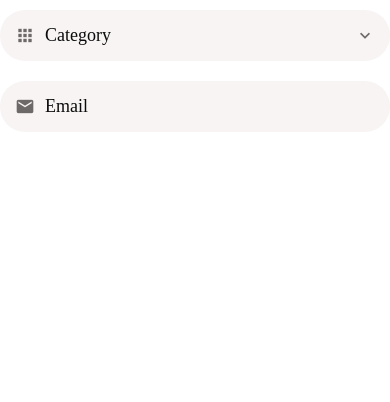
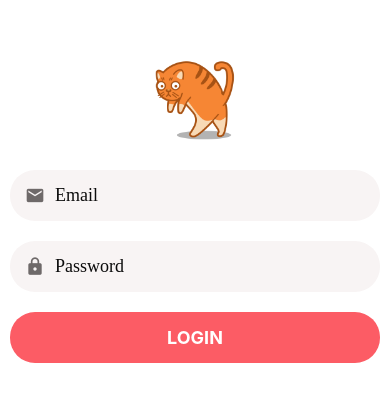
Before and after one commit to SathmanGazi/StressReducer, a React Native app: screen / in a window 390 px wide. Shown: the top 402 px of the page. Built offline with nearby package versions, Linux system fonts and the light colour scheme.

Commit message:
Fixed issues with Formik and Yup and made some improvement with login screen

```diff
--- a/App.js
+++ b/App.js
@@ -1,13 +1,4 @@
 import React, { useState } from 'react';
-import {
-  View,
-  SafeAreaView,
-  StyleSheet,
-  Image,
-  Text,
-  TextInput,
-  Switch,
-} from 'react-native';
 
 import { MaterialCommunityIcons } from '@expo/vector-icons';
 
@@ -20,33 +11,8 @@
 import Screen from './app/components/Screen';
 import AppTextInput from './app/components/AppTextInput';
 import AppPicker from './app/components/AppPicker';
+import LoginScreen from './app/screens/LoginScreen';
 
-const categories = [
-  {
-    label: 'Furniture',
-    value: 1,
-  },
-  {
-    label: 'Camera',
-    value: 1,
-  },
-  {
-    label: 'Bottle',
-    value: 1,
-  },
-];
 export default function App() {
-  const [category, setCategory] = useState(false);
-  return (
-    <Screen>
-      <AppPicker
-        selectedItem={category}
-        onSelectItem={item => setCategory(item)}
-        items={categories}
-        icon='apps'
-        placeholder='Category'
-      />
-      <AppTextInput icon='email' placeholder='Email' />
-    </Screen>
-  );
+  return <LoginScreen />;
 }
--- /dev/null
+++ b/app/components/ErrorMessage.js
@@ -0,0 +1,14 @@
+import React from 'react';
+import { StyleSheet } from 'react-native';
+import AppText from './AppText';
+
+function ErrorMessage({ error }) {
+  if (!error) return null;
+
+  return <AppText style={styles.error}>{error}</AppText>;
+}
+
+const styles = StyleSheet.create({
+  error: { color: 'red' },
+});
+export default ErrorMessage;
--- /dev/null
+++ b/app/screens/LoginScreen.js
@@ -0,0 +1,69 @@
+import React from 'react';
+import { StyleSheet, Image } from 'react-native';
+import { Formik } from 'formik';
+import * as Yup from 'yup';
+
+import AppButton from '../components/AppButton';
+import AppTextInput from '../components/AppTextInput';
+import Screen from '../components/Screen';
+import AppText from '../components/AppText';
+import ErrorMessage from '../components/ErrorMessage';
+
+const validationSchema = Yup.object().shape({
+  email: Yup.string().required().email().label('Email'),
+  password: Yup.string().required().min(4).label('Password'),
+});
+
+function LoginScreen(props) {
+  return (
+    <Screen style={styles.container}>
+      <Image style={styles.logo} source={require('../assets/cat-icon-0.png')} />
+      <Formik
+        initialValues={{ email: '', password: '' }}
+        onSubmit={values => console.log(values)}
+        validationSchema={validationSchema}
+      >
+        {({ handleChange, handleSubmit, errors }) => (
+          <>
+            <AppTextInput
+              autoCapitalize='none'
+              autoCorrect={false}
+              keyboardType='email-address'
+              onChangeText={handleChange('email')}
+              icon='email'
+              placeholder='Email'
+              textContentType='emailAddress'
+            />
+            <ErrorMessage error={errors.email} />
+            <AppTextInput
+              autoCapitalize='none'
+              autoCorrect={false}
+              icon='lock'
+              onChangeText={handleChange('password')}
+              placeholder='Password'
+              secureTextEntry
+              textContentType='password'
+            />
+
+            <ErrorMessage error={errors.password} />
+            <AppButton title='Login' onPress={handleSubmit} />
+          </>
+        )}
+      </Formik>
+    </Screen>
+  );
+}
+
+const styles = StyleSheet.create({
+  container: {
+    padding: 10,
+  },
+  logo: {
+    width: 80,
+    height: 80,
+    alignSelf: 'center',
+    marginTop: 50,
+    marginBottom: 20,
+  },
+});
+export default LoginScreen;
--- a/package.json
+++ b/package.json
@@ -14,11 +14,13 @@
     "expo": "~45.0.0",
     "expo-constants": "^13.1.1",
     "expo-status-bar": "~1.3.0",
+    "formik": "^2.2.9",
     "react": "17.0.2",
     "react-dom": "17.0.2",
     "react-native": "0.68.2",
+    "react-native-gesture-handler": "~2.2.1",
     "react-native-web": "0.17.7",
-    "react-native-gesture-handler": "~2.2.1"
+    "yup": "^0.28.5"
   },
   "devDependencies": {
     "@babel/core": "^7.12.9"
```
Also changed, not shown: 1 other file (tests, documents, lock files or other folders).
